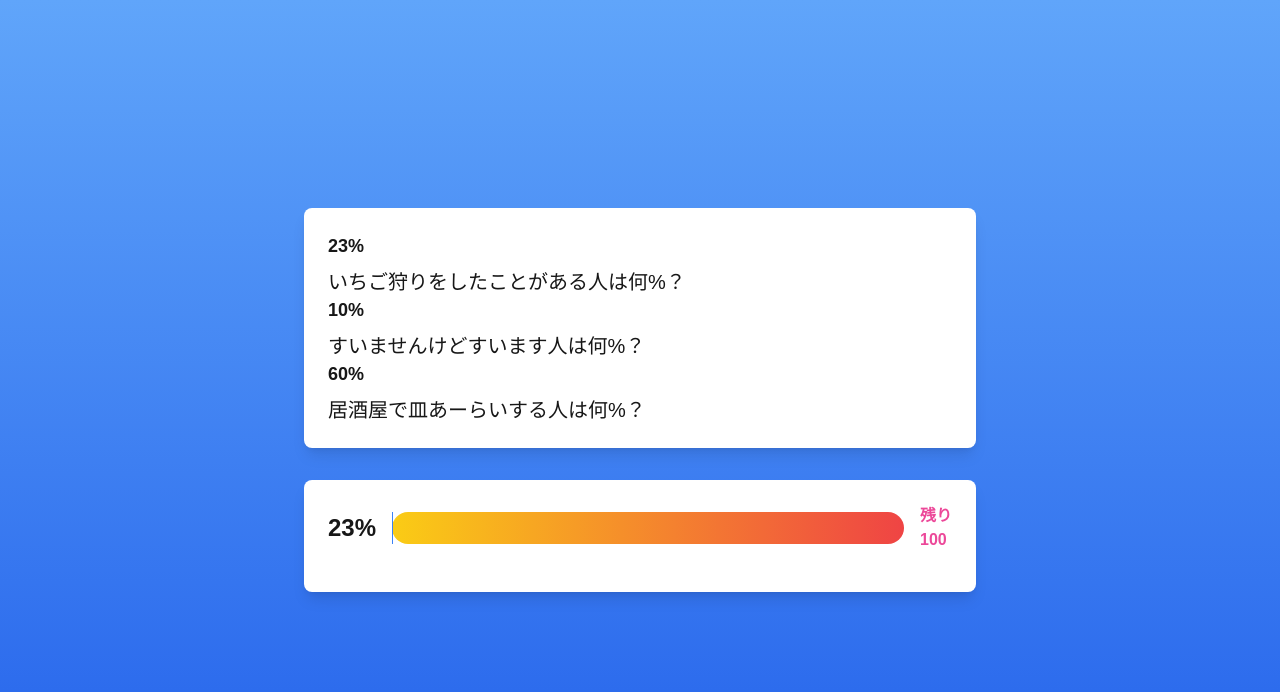
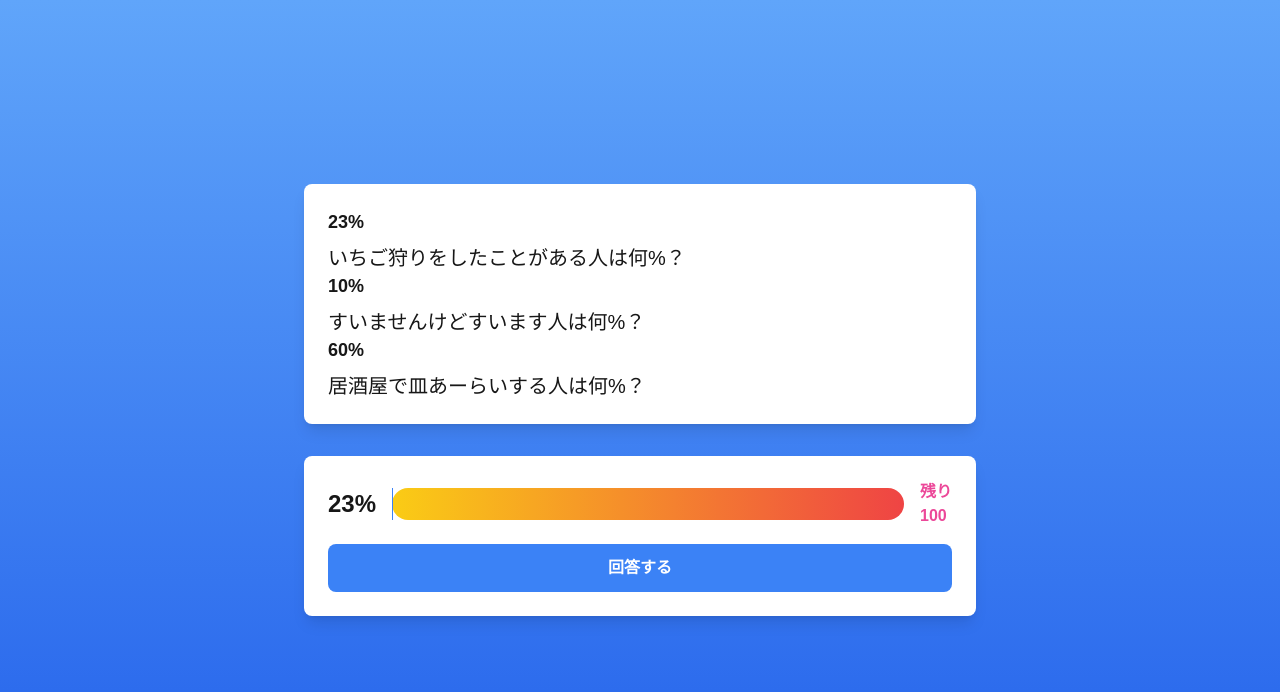
Before and after one commit to na2kera/percent-balloon, a Next.js app: page / in a window 1280 px wide. Shown: the top 692 px of the page. Built offline with nearby package versions, Linux system fonts and the light colour scheme.

Commit message:
回答するボタンを作成

```diff
--- a/app/page.tsx
+++ b/app/page.tsx
@@ -45,6 +45,11 @@ export default function Home() {
             100
           </div>
         </div>
+
+        {/* 回答ボタンを追加 */}
+        <button className="w-full bg-blue-500 hover:bg-blue-600 text-white font-bold py-3 px-6 rounded-lg transition-colors duration-200">
+          回答する
+        </button>
       </div>
     </div>
   );
```
